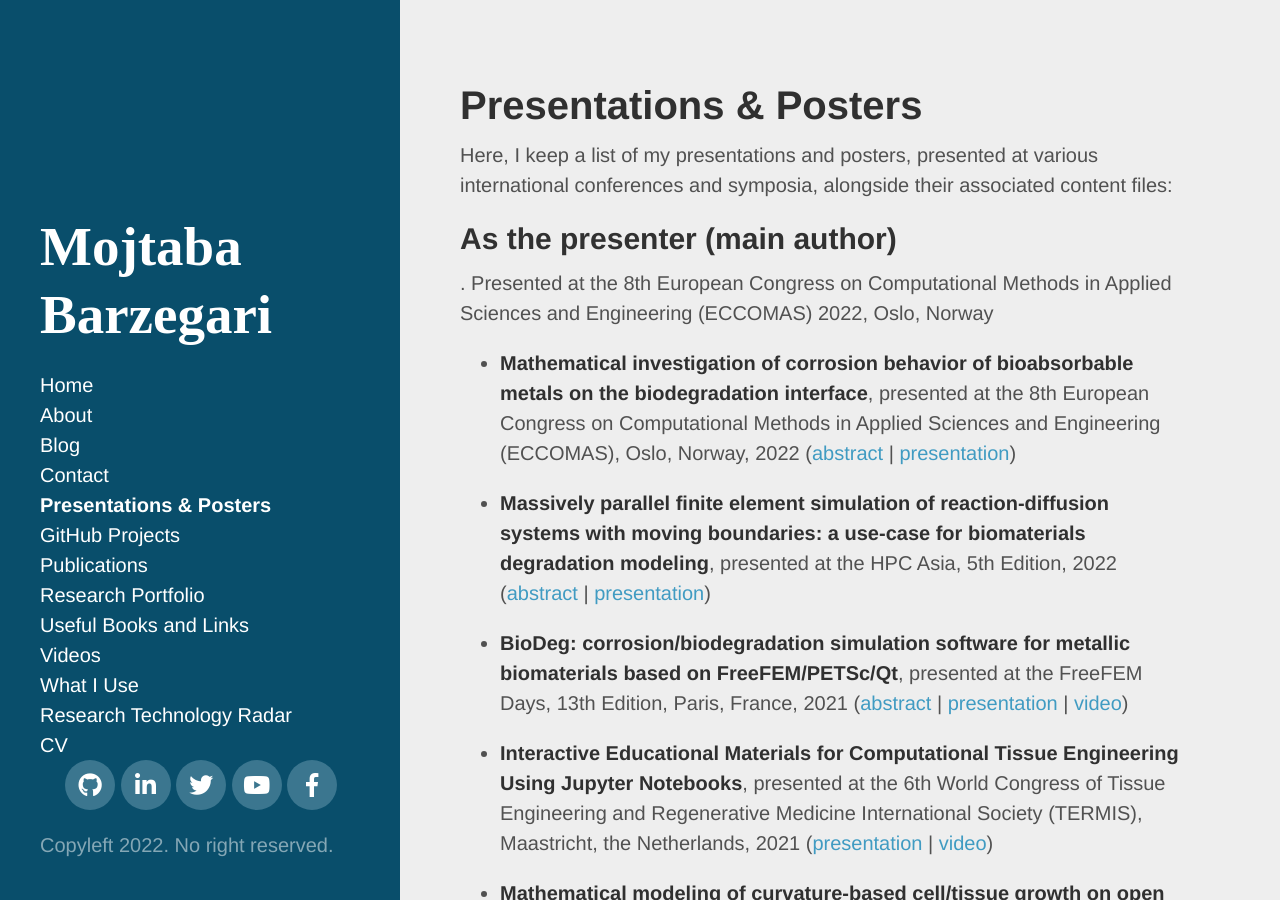
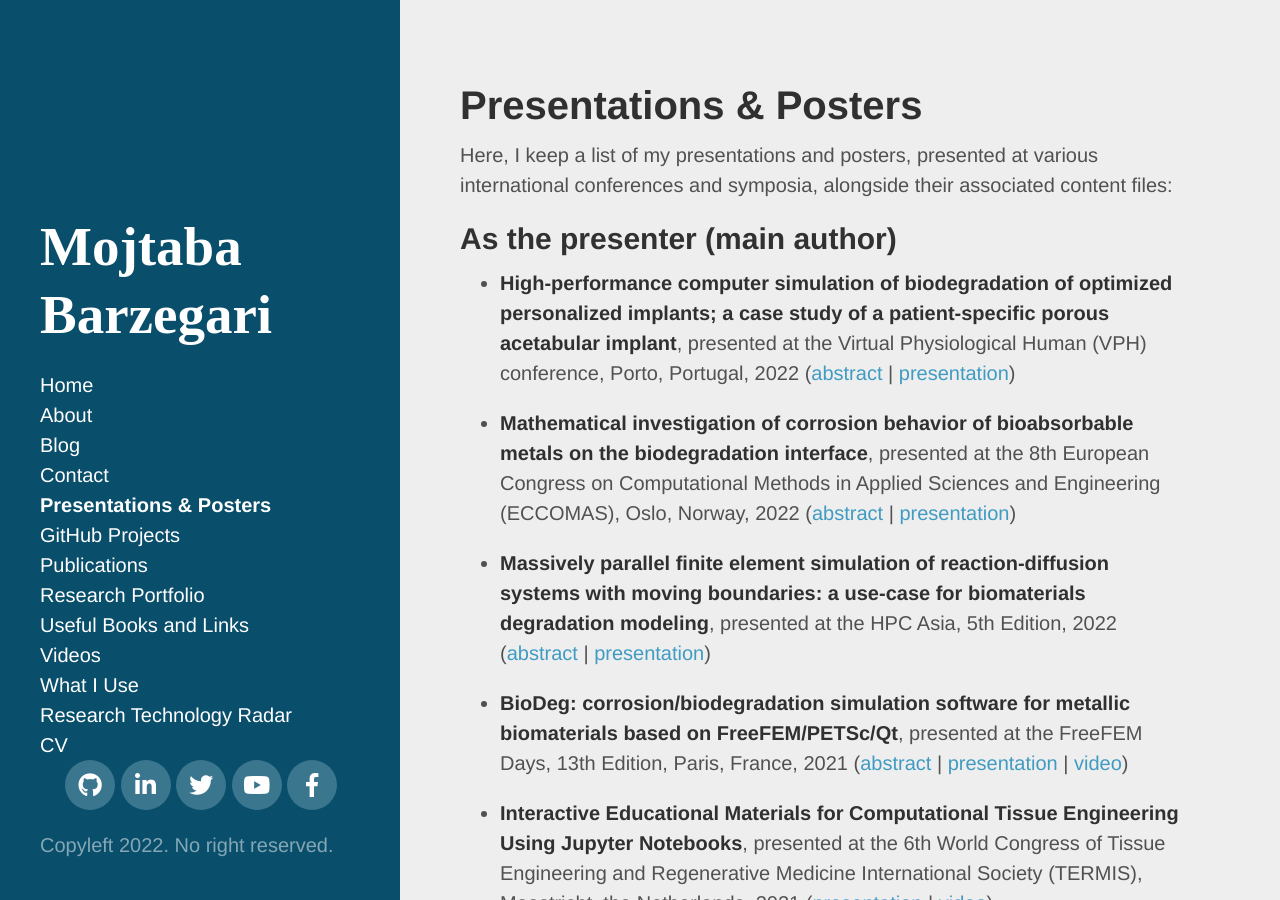
Before and after one commit to mbarzegary/mbarzegary.github.io, a Jekyll site: the page built from presentations.md, in a window 1280 px wide and 900 px high. Built offline with Jekyll 4.4.1, drawn with Linux system fonts in a browser that asks for light colours; nearby versions of some CDN libraries; some web fonts are replaced.

Commit message:
add vph presentation and abstract

```diff
--- a/presentations.md
+++ b/presentations.md
@@ -7,7 +7,7 @@ Here, I keep a list of my presentations and posters, presented at various intern
 
 ## As the presenter (main author)
 
-. Presented at the 8th European Congress on Computational Methods in Applied Sciences and Engineering (ECCOMAS) 2022, Oslo, Norway
+* **High-performance computer simulation of biodegradation of optimized personalized implants; a case study of a patient-specific porous acetabular implant**, presented at the Virtual Physiological Human (VPH) conference, Porto, Portugal, 2022 ([abstract](/public/files/vph2022-abstract.pdf) \| [presentation](/public/files/vph2022-presentation.pdf))
 
 * **Mathematical investigation of corrosion behavior of bioabsorbable metals on the biodegradation interface**, presented at the 8th European Congress on Computational Methods in Applied Sciences and Engineering (ECCOMAS), Oslo, Norway, 2022 ([abstract](/public/files/eccomas2022-abstract.pdf) \| [presentation](/public/files/eccomas2022-presentation.pdf))
 
```
Also changed, not shown: 7 other files.
